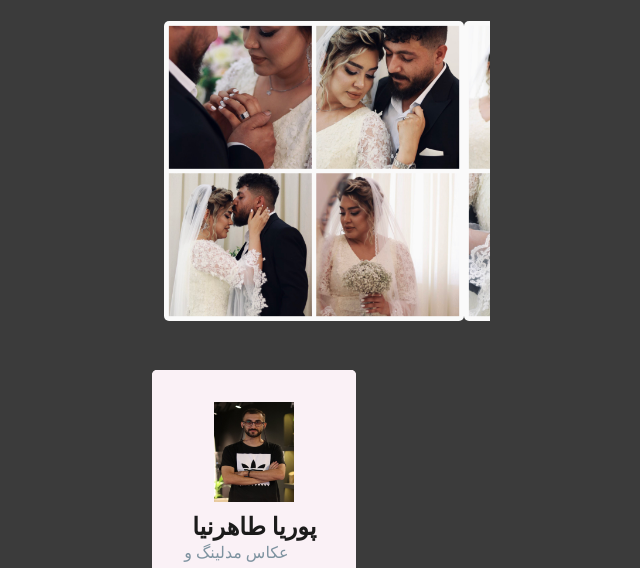
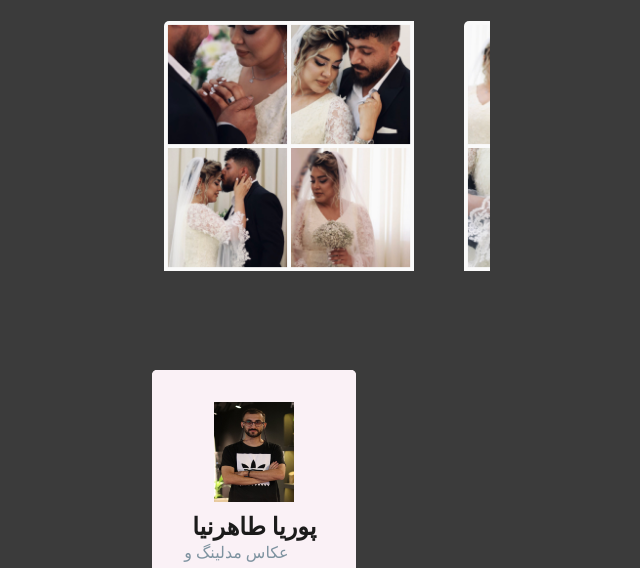
Before and after one commit to MonaZamani/album, a plain HTML site: page index.html in a window 1280 px wide. Shown: the top 568 px of the page, without its empty margins (313-953 px from the left). Drawn offline with Linux system fonts and the light colour scheme.

Commit message:
Update index.html

```diff
--- a/index.html
+++ b/index.html
@@ -12,17 +12,17 @@
     <div class="container scroll-1">
       <div class="card">
         <div class="card__image">
-          <img src="IMG_0835.JPG" alt="" width="300px">
+          <img src="IMG_0835.JPG" alt="" width="250px">
         </div>
       </div>
       <div class="card">
         <div class="card__image">
-          <img src="IMG_0836.JPG" alt="" width="300px">
+          <img src="IMG_0836.JPG" alt="" width="250px">
         </div>
       </div>
       <div class="card">
         <div class="card__image">
-          <img src="IMG_0838.JPG" alt="" width="300px">
+          <img src="IMG_0838.JPG" alt="" width="250px">
         </div>
       </div>
     </div>
```
